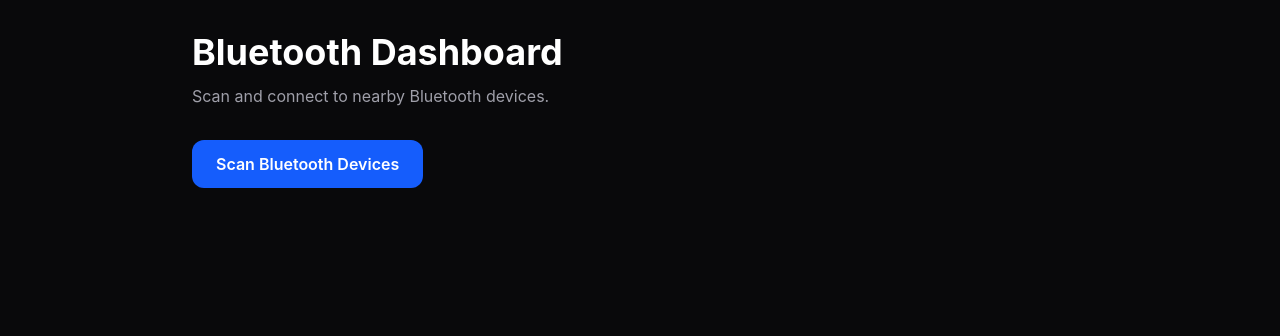
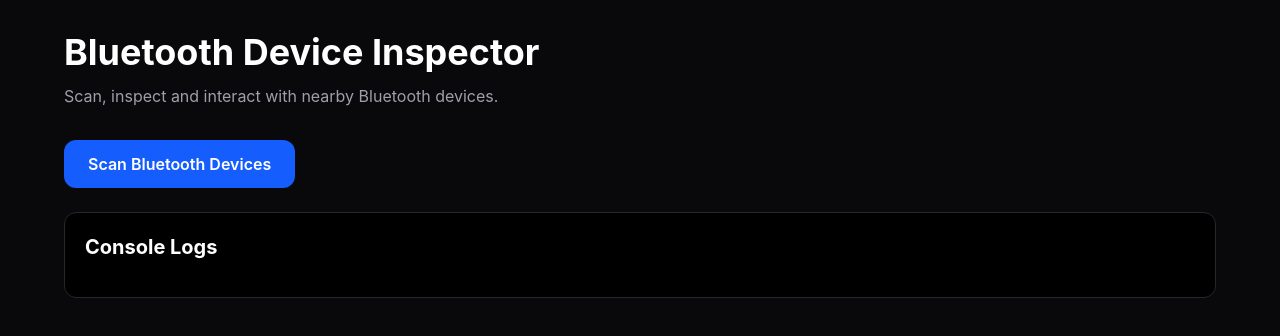
Before and after one commit to GodsplanElot/Bluetooth-Exp, a React (Vite) app: page / in a window 1280 px wide. Shown: the top 336 px of the page. Built offline with nearby package versions, Linux system fonts and the light colour scheme.

Commit message:
feat: implement Bluetooth device inspector dashboard with service discovery and connection handling

```diff
--- a/package.json
+++ b/package.json
@@ -21,6 +21,7 @@
     "@types/node": "^24.12.2",
     "@types/react": "^19.2.14",
     "@types/react-dom": "^19.2.3",
+    "@types/web-bluetooth": "^0.0.21",
     "@vitejs/plugin-react": "^6.0.1",
     "eslint": "^10.2.1",
     "eslint-plugin-react-hooks": "^7.1.1",
--- a/src/components/ServicesList.tsx
+++ b/src/components/ServicesList.tsx
@@ -1,4 +1,4 @@
-import {
+import type {
     BluetoothServiceData,
 } from '../types/bluetooth.types'
 
--- a/src/hooks/useBluetooth.ts
+++ b/src/hooks/useBluetooth.ts
@@ -1,6 +1,6 @@
 import { useState } from 'react'
 import bluetoothService from '../services/bluetooth.service'
-import {
+import type {
     BluetoothServiceData,
 } from '../types/bluetooth.types'
 
--- a/src/pages/Dashboard.tsx
+++ b/src/pages/Dashboard.tsx
@@ -1,5 +1,8 @@
 import ScannerButton from '../components/ScannerButton'
 import DeviceCard from '../components/DeviceCard'
+import ServicesList from '../components/ServicesList'
+import ConsoleLogs from '../components/ConsoleLogs'
+
 import { useBluetooth } from '../hooks/useBluetooth'
 
 const Dashboard = () => {
@@ -7,19 +10,21 @@ const Dashboard = () => {
         device,
         connected,
         loading,
+        services,
+        logs,
         connect,
         disconnect,
     } = useBluetooth()
 
     return (
         <div className="min-h-screen bg-zinc-950 text-white p-8">
-            <div className="max-w-4xl mx-auto">
+            <div className="max-w-6xl mx-auto">
                 <h1 className="text-4xl font-bold mb-3">
-                    Bluetooth Dashboard
+                    Bluetooth Device Inspector
                 </h1>
 
                 <p className="text-zinc-400 mb-8">
-                    Scan and connect to nearby Bluetooth devices.
+                    Scan, inspect and interact with nearby Bluetooth devices.
                 </p>
 
                 <ScannerButton
@@ -34,6 +39,12 @@ const Dashboard = () => {
                         onDisconnect={disconnect}
                     />
                 )}
+
+                {services.length > 0 && (
+                    <ServicesList services={services} />
+                )}
+
+                <ConsoleLogs logs={logs} />
             </div>
         </div>
     )
--- a/tsconfig.app.json
+++ b/tsconfig.app.json
@@ -4,7 +4,7 @@
     "target": "es2023",
     "lib": ["ES2023", "DOM"],
     "module": "esnext",
-    "types": ["vite/client"],
+    "types": ["vite/client", "web-bluetooth"],
     "skipLibCheck": true,
 
     /* Bundler mode */
```
Also changed, not shown: 1 other file (tests, documents, lock files or other folders).
